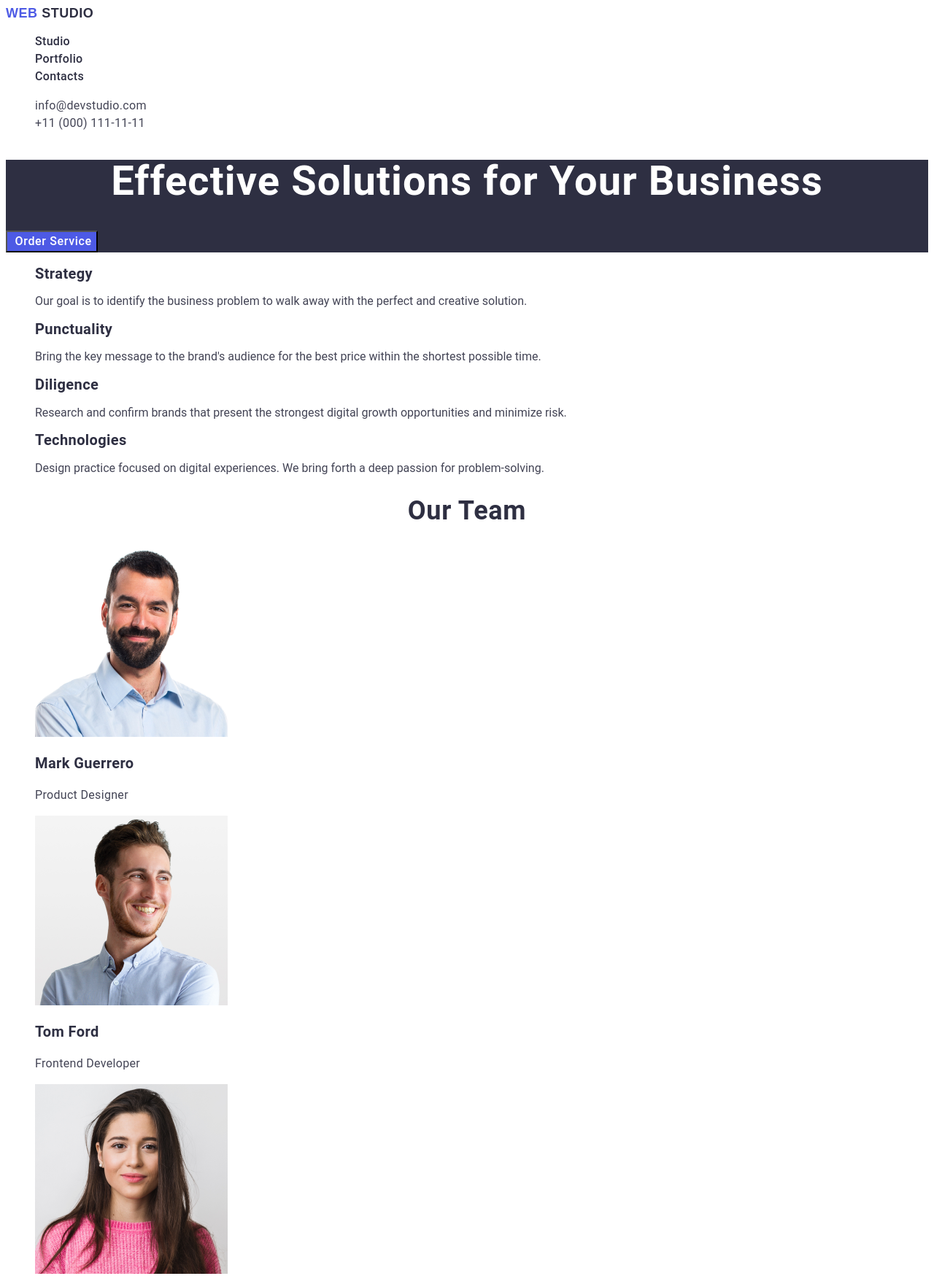
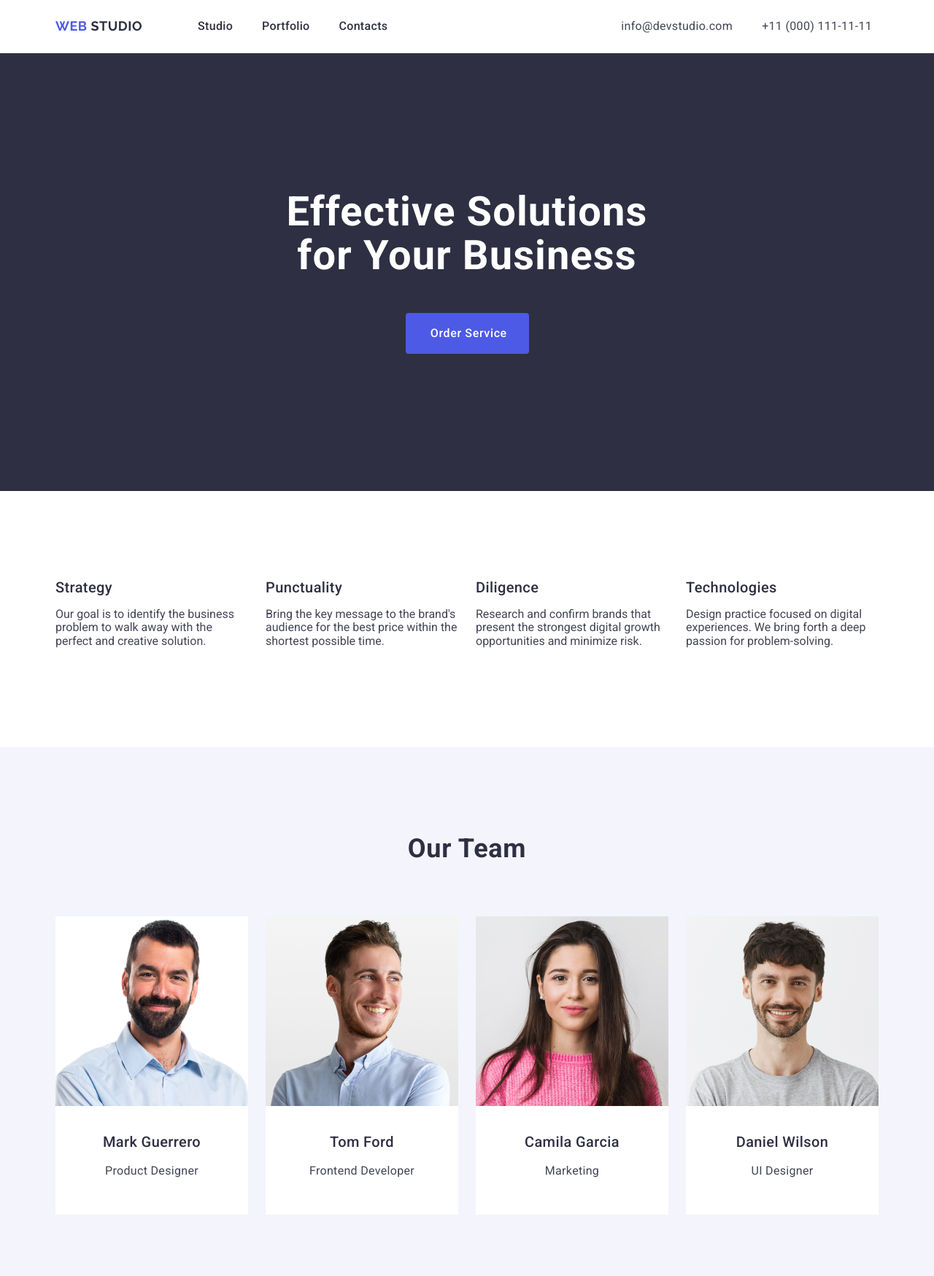
Before and after one commit to hhalptekin/goit-markup-hw-03, a plain HTML site: page index.html in a window 1280 px wide. Shown: the top 1749 px of the page at 73% size. Drawn offline with nearby package versions, Linux system fonts and the light colour scheme.

Commit message:
html-css changes

```diff
--- a/css/styles.css
+++ b/css/styles.css
@@ -1,3 +1,60 @@
+h1,
+h2,
+h3,
+h4,
+h5,
+h6,
+p {
+  margin-top: 0;
+  margin-bottom: 0;
+}
+
+body {
+  font-family: "Roboto", sans-serif;
+  color: #434455;
+  background-color: #fff;
+}
+ul,
+li {
+  list-style-type: none;
+  margin-top: 0;
+  margin-bottom: 0;
+  padding-left: 0;
+}
+a {
+  text-decoration: none;
+}
+p {
+  display: block;
+  margin-block-start: 1em;
+  margin-block-end: 1em;
+  margin-inline-start: 0px;
+  margin-inline-end: 0px;
+  unicode-bidi: isolate;
+}
+/*================ /genel =================*/
+
+/*================ HEADER =================*/
+.header-container {
+  max-width: 1158px;
+  padding-left: 15px;
+  padding-right: 15px;
+  margin-left: auto;
+  margin-right: auto;
+}
+.page-header {
+  border-bottom: 1px solid #e7e9fc;
+}
+
+.page-header .header-container {
+  display: flex;
+}
+
+.header-nav {
+  display: flex;
+  justify-content: flex-start;
+  align-items: center;
+}
 .logo {
   text-decoration: none;
   font-family: "Raleway", sans-serif;
@@ -17,15 +74,27 @@
   letter-spacing: 0.03em;
   text-transform: uppercase;
   color: #2e2f42;
+  padding-top: 24px;
+  padding-bottom: 24px;
+  margin-right: 76px;
 }
 
+.nav-list {
+  display: flex;
+  gap: 40px;
+}
 .nav-link {
-  font-family: "Roboto", sans-serif;
   font-weight: 500;
   font-size: 16px;
   line-height: 1.5;
   letter-spacing: 0.02em;
   color: #2e2f42;
+  padding-top: 24px;
+  padding-bottom: 24px;
+  display: block;
+}
+.nav-item:last-child {
+  margin-right: 320px;
 }
 .nav-link:hover {
   color: #4d5ae5;
@@ -33,19 +102,32 @@
 .address {
   font-style: normal;
 }
+.address-list {
+  display: flex;
+  gap: 40px;
+  align-items: baseline;
+}
+
 .address-link {
-  font-weight: 400;
   font-size: 16px;
   line-height: 1.5;
   letter-spacing: 0.02em;
   color: #434455;
+  padding-top: 24px;
+  padding-bottom: 24px;
+  display: block;
 }
 .address-link:hover {
   color: #404bbf;
 }
-
+/*================ /HEADER =================*/
+/*================ MAİN=================*/
+/* OFFER */
 .div-offer {
+  height: 600px;
   background-color: #2e2f42;
+  padding-top: 188px;
+  padding-bottom: 188px;
 }
 .div-offer-title {
   font-family: "Roboto", sans-serif;
@@ -55,132 +137,178 @@
   letter-spacing: 0.02em;
   text-align: center;
   color: #fff;
+  max-width: 496px;
+  /* margin-bottom: 48px; */
+  margin: auto;
+  letter-spacing: 0.02em;
 }
 .div-offer-button {
-  background: #4d5ae5;
-  font-family: "Roboto", sans-serif;
+  font-family: inherit;
   font-weight: 500;
   font-size: 16px;
   line-height: 1.5;
   letter-spacing: 0.04em;
   color: #fff;
   cursor: pointer;
+  background-color: #4d5ae5;
+  display: block;
+  min-width: 169px;
+  height: 56px;
+  border: none;
+  border-radius: 4px;
+  margin: auto;
+  cursor: pointer;
 }
 .div-offer-button:hover {
   background-color: #404bbf;
 }
 
+.div-offer .div-offer-title {
+  margin: auto;
+  margin-bottom: 48px;
+}
+/* /OFFER */
+/* SKİLL */
+.div-skill {
+  padding-top: 120px;
+  padding-bottom: 120px;
+}
+.skill-list {
+  display: flex;
+  gap: 24px;
+}
+.skill-list-item {
+  width: calc((100% - 3 * 24px) / 4);
+}
 .skill-title {
   font-family: "Roboto", sans-serif;
-  font-weight: 700;
+  font-weight: 500;
   font-size: 20px;
   line-height: 1.2;
   letter-spacing: 0.02em;
   color: #2e2f42;
+  margin-bottom: 8px;
 }
 
 .skill-text {
-  font-family: "Roboto", sans-serif;
-  font-weight: 400;
   font-size: 16px;
   line-height: 1.5;
   letter-spacing: 0.02em;
   color: #434455;
 }
+/* /SKİLL */
+/* TEAM */
+.div-team {
+  background-color: #f4f4fd;
+  padding-top: 120px;
+  padding-bottom: 120px;
+}
 .div-team-title {
-  font-weight: 700;
   font-size: 36px;
   line-height: 1.11;
   letter-spacing: 0.02em;
+  color: #2e2f42;
   text-align: center;
-  color: #2e2f42;
   text-transform: capitalize;
+  margin-left: auto;
+  margin-right: auto;
+  margin-bottom: 72px;
+}
+.div-team-list {
+  display: flex;
+  flex-wrap: wrap;
+  gap: 24px;
 }
 .div-team-list-item {
   background-color: #fff;
   text-align: left;
 }
 .div-team-list-item-title {
-  font-weight: 700;
+  font-weight: 500;
   font-size: 20px;
   line-height: 1.2;
   letter-spacing: 0.02em;
-  text-align: left;
   color: #2e2f42;
+  text-align: center;
+  margin-bottom: 8px;
 }
 .div-team-list-item-text {
   font-size: 16px;
   line-height: 1.5;
   letter-spacing: 0.02em;
-  text-align: left;
   color: #434455;
+  text-align: center;
+}
+.div-team-list-container {
+  padding-top: 32px;
+  padding-bottom: 32px;
+}
+
+/* /TEAM */
+/* PORTFOLİO */
+.div-portfolio-list,
+.div-portfolio {
+  background: #fff;
+}
+.div-portfolio-list {
+  display: flex;
+  flex-wrap: wrap;
+  gap: 24px;
+  row-gap: 48px;
+}
+.div-portfolio {
+  padding-top: 120px;
+  padding-bottom: 120px;
 }
 
 .div-portfolio-title {
   font-family: "Roboto", sans-serif;
-  font-weight: 700;
   font-size: 36px;
   line-height: 1.11;
   letter-spacing: 0.02em;
   text-align: center;
+  text-transform: capitalize;
   color: #2e2f42;
-  text-transform: capitalize;
-}
-
-.div-portfolio-list {
-  background: #fff;
+  margin-bottom: 72px;
 }
 
 .div-portfolio-list-subtitle {
   font-family: "Roboto", sans-serif;
-  font-weight: 700;
+  font-weight: 500;
   font-size: 20px;
   line-height: 1.2;
   letter-spacing: 0.02em;
   color: #2e2f42;
-  text-transform: capitalize;
+  margin-bottom: 8px;
 }
 
 .div-portfolio-list-text {
-  font-family: "Roboto", sans-serif;
-  font-weight: 400;
   font-size: 16px;
   line-height: 1.5;
   letter-spacing: 0.02em;
   color: #434455;
 }
+.div-team-portfolio-container {
+  padding: 32px 16px;
+  border: 1px solid #e7e9fc;
+  border-top: none;
+}
+/* /PORTFOLİO */
+/* FOOTER */
 .footer {
   background-color: #2e2f42;
+  padding-top: 100px;
+  padding-bottom: 100px;
 }
 .logo-footer-studio {
   color: white;
 }
 .footer-text {
   font-family: "Roboto", sans-serif;
-  font-weight: 400;
   font-size: 16px;
   line-height: 1.5;
   letter-spacing: 0.02em;
   color: #f4f4fd;
+  max-width: 264px;
 }
-p {
-  display: block;
-  margin-block-start: 1em;
-  margin-block-end: 1em;
-  margin-inline-start: 0px;
-  margin-inline-end: 0px;
-  unicode-bidi: isolate;
-}
-
-body {
-  font-family: "Roboto", sans-serif;
-  color: #434455;
-  background-color: #fff;
-}
-ul,
-li {
-  list-style-type: none;
-}
-a {
-  text-decoration: none;
-}
+/* /FOOTER */
--- a/index.html
+++ b/index.html
@@ -3,15 +3,30 @@
   <head>
     <meta charset="UTF-8" />
     <title>WEB STUDIO</title>
+    <link rel="preconnect" href="https://fonts.googleapis.com" />
+    <link rel="preconnect" href="https://fonts.gstatic.com" crossorigin />
+    <link
+      href="https://fonts.googleapis.com/css2?family=Raleway:wght@700&family=Roboto:wght@400;500;700&display=swap"
+      rel="stylesheet"
+    />
+    <link
+      rel="stylesheet"
+      href="https://cdnjs.cloudflare.com/ajax/libs/modern-normalize/3.0.0/modern-normalize.min.css"
+      integrity="sha512-3axTZ/bKFZH5/qLFTl4U+mDbBDFW+5QO5L7D1HnOhlhJbcNDIVJxoNm6It77g0eUdzfKZlHirayqRC2qJaAOJw=="
+      crossorigin="anonymous"
+      referrerpolicy="no-referrer"
+    />
     <link rel="stylesheet" href="css/styles.css" />
   </head>
   <body>
-    <header>
+    <header class="page-header">
+      <div class="header-container">
+        <nav class="header-nav">
           <a class="logo" href="./index.html" target="_blank"
             >WEB
             <span class="logo-studio">STUDIO</span>
           </a>
-      <nav>
+
           <ul class="nav-list">
             <li class="nav-item">
               <a class="nav-link" href="./index.html">Studio</a>
@@ -26,19 +41,20 @@
         </nav>
 
         <address class="address">
-        <ul>
-          <li>
+          <ul class="address-list">
+            <li class="address-item">
               <a class="address-link" href="mailto:info@devstudio.com"
                 >info@devstudio.com</a
               >
             </li>
-          <li>
+            <li class="address-item">
               <a class="address-link" href="tel:+110001111111"
                 >+11 (000) 111-11-11</a
               >
             </li>
           </ul>
         </address>
+      </div>
     </header>
     <main>
       <div class="div-offer">
@@ -46,12 +62,13 @@
         <input type="button" class="div-offer-button" value=" Order Service" />
       </div>
       <div class="div-skill">
+        <div class="header-container">
           <ul class="skill-list">
             <li class="skill-list-item">
               <h2 class="skill-title">Strategy</h2>
               <p class="sikll-text">
-              Our goal is to identify the business problem to walk away with the
-              perfect and creative solution.
+                Our goal is to identify the business problem to walk away with
+                the perfect and creative solution.
               </p>
             </li>
             <li class="skill-list-item">
@@ -77,32 +94,44 @@
             </li>
           </ul>
         </div>
+      </div>
       <div class="div-team">
+        <div class="header-container">
           <h2 class="div-team-title">Our Team</h2>
           <ul class="div-team-list">
             <li class="div-team-list-item">
               <img src="images/person-1-mark.jpg" alt="Mark" width="264" />
+              <div class="div-team-list-container">
                 <h3 class="div-team-list-item-title">Mark Guerrero</h3>
                 <p class="div-team-list-item-text">Product Designer</p>
+              </div>
             </li>
             <li class="div-team-list-item">
-            <img src="images/person-2-tom.jpg" alt="TomCamila" width="264" />
+              <img src="images/person-2-tom.jpg" alt="Tom" width="264" />
+              <div class="div-team-list-container">
                 <h3 class="div-team-list-item-title">Tom Ford</h3>
                 <p class="div-team-list-item-text">Frontend Developer</p>
+              </div>
             </li>
             <li class="div-team-list-item">
               <img src="images/person-3-camila.jpg" alt="Camila" width="264" />
+              <div class="div-team-list-container">
                 <h3 class="div-team-list-item-title">Camila Garcia</h3>
                 <p class="div-team-list-item-text">Marketing</p>
+              </div>
             </li>
             <li class="div-team-list-item">
               <img src="images/person-4-daniel.jpg" alt="Daniel" width="264" />
+              <div class="div-team-list-container">
                 <h3 class="div-team-list-item-title">Daniel Wilson</h3>
                 <p class="div-team-list-item-text">UI Designer</p>
+              </div>
             </li>
           </ul>
         </div>
+      </div>
       <div class="div-portfolio">
+        <div class="header-container">
           <h2 class="div-portfolio-title">Our Portfolio</h2>
           <ul class="div-portfolio-list">
             <li class="div-portfolio-list-item">
@@ -112,8 +141,10 @@
                 width="360"
                 height="300"
               />
+              <div class="div-team-portfolio-container">
                 <h3 class="div-portfolio-list-subtitle">Banking App</h3>
                 <p class="div-portfolio-list-text">App</p>
+              </div>
             </li>
             <li class="div-portfolio-list-item">
               <img
@@ -122,8 +153,10 @@
                 width="360"
                 height="300"
               />
+              <div class="div-team-portfolio-container">
                 <h3 class="div-portfolio-list-subtitle">Cashless Payment</h3>
                 <p class="div-portfolio-list-text">Marketing</p>
+              </div>
             </li>
             <li class="div-portfolio-list-item">
               <img
@@ -132,8 +165,10 @@
                 width="360"
                 height="300"
               />
+              <div class="div-team-portfolio-container">
                 <h3 class="div-portfolio-list-subtitle">Marketing App</h3>
                 <p class="div-portfolio-list-text">App</p>
+              </div>
             </li>
             <li class="div-portfolio-list-item">
               <img
@@ -142,8 +177,10 @@
                 width="360"
                 height="300"
               />
+              <div class="div-team-portfolio-container">
                 <h3 class="div-portfolio-list-subtitle">Taxi Service</h3>
                 <p class="div-portfolio-list-text">Marketing</p>
+              </div>
             </li>
             <li class="div-portfolio-list-item">
               <img
@@ -152,8 +189,12 @@
                 width="360"
                 height="300"
               />
-            <h3 class="div-portfolio-list-subtitle">Screen Illustrations</h3>
+              <div class="div-team-portfolio-container">
+                <h3 class="div-portfolio-list-subtitle">
+                  Screen Illustrations
+                </h3>
                 <p class="div-portfolio-list-text">Design</p>
+              </div>
             </li>
             <li class="div-portfolio-list-item">
               <img
@@ -162,21 +203,26 @@
                 width="360"
                 height="300"
               />
+              <div class="div-team-portfolio-container">
                 <h3 class="div-portfolio-list-subtitle">Online Courses</h3>
                 <p class="div-portfolio-list-text">Marketing</p>
+              </div>
             </li>
           </ul>
         </div>
+      </div>
     </main>
     <footer class="footer">
+      <div class="header-container">
         <a class="logo" href="./index.html" target="_blank"
           >WEB
           <span class="logo-footer-studio">STUDIO</span>
         </a>
         <p class="footer-text">
-        Increase the flow of customers and sales for your business with digital
-        marketing & growth solutions.
+          Increase the flow of customers and sales for your business with
+          digital marketing & growth solutions.
         </p>
+      </div>
     </footer>
   </body>
 </html>
```
Lines whose indentation alone changed are shown as unchanged.
